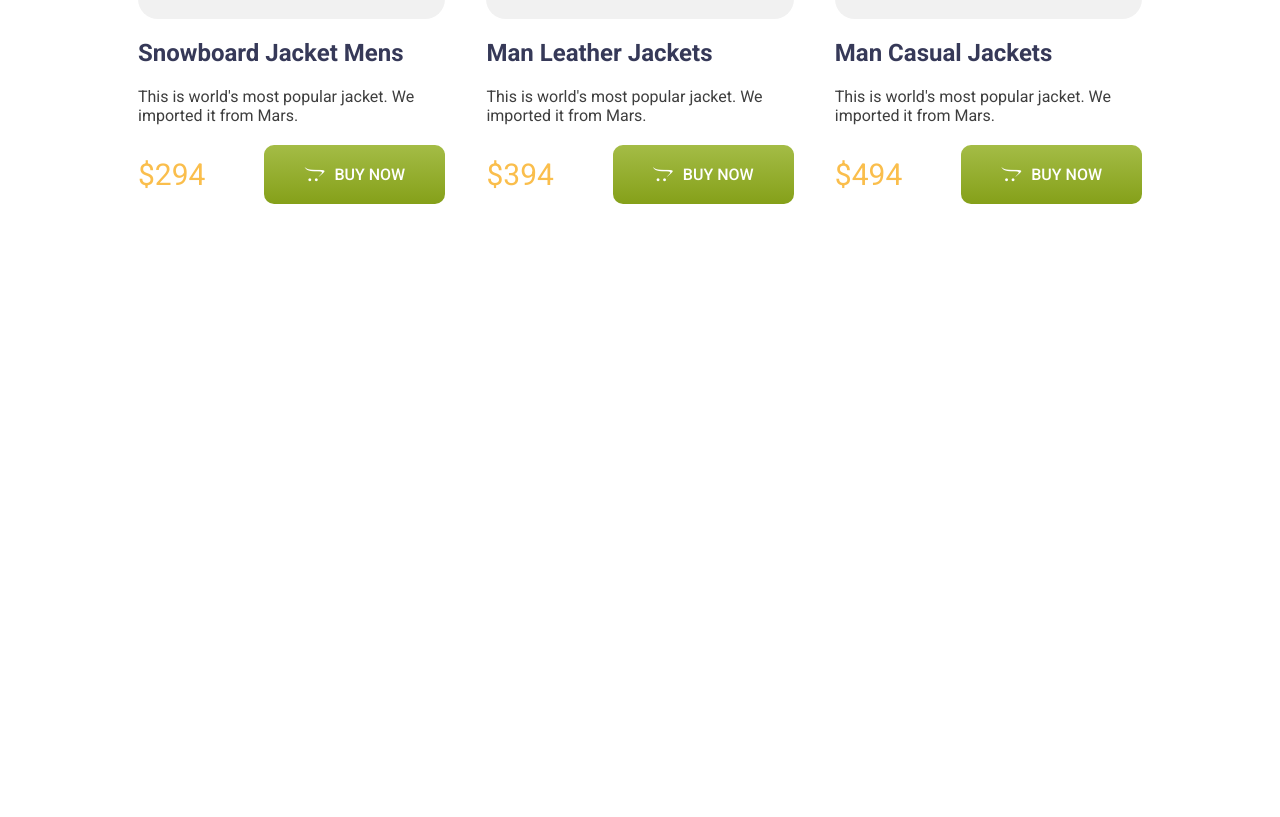
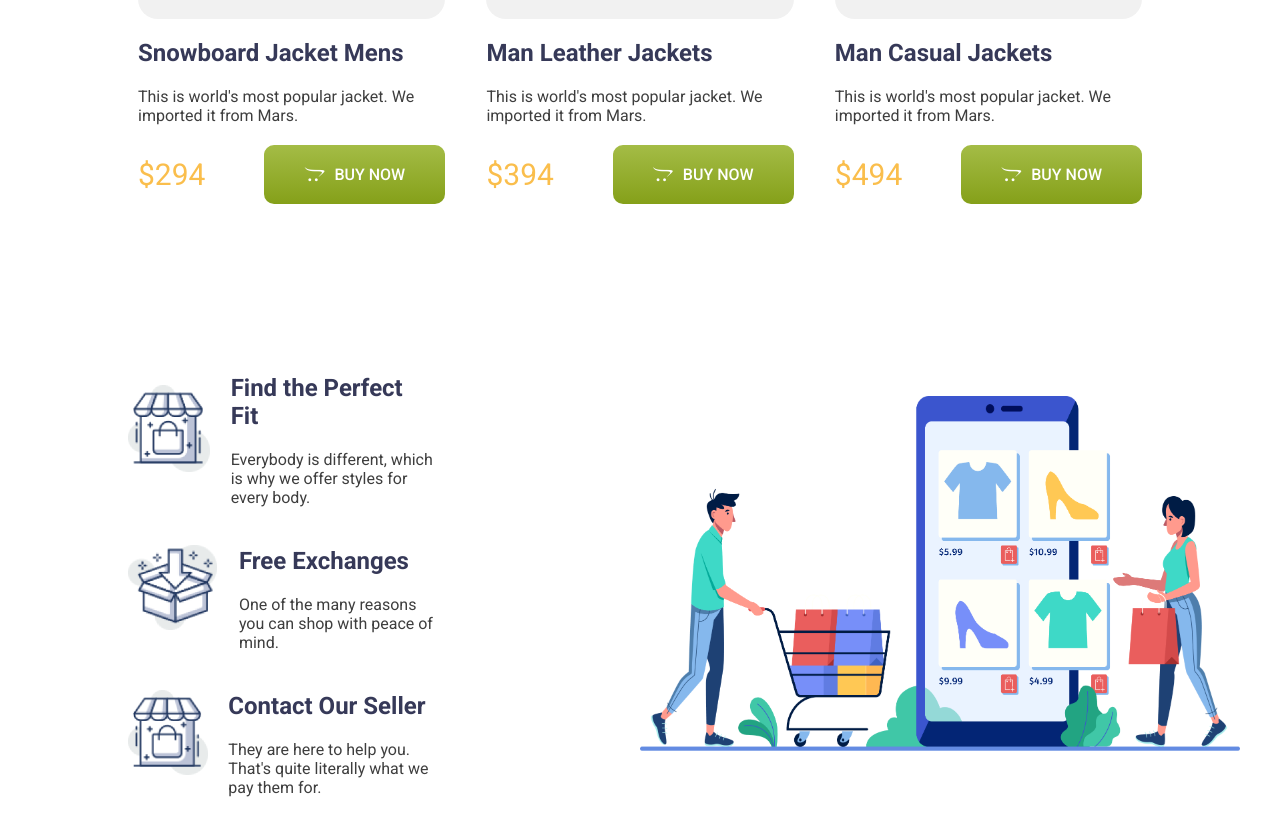
Before and after one commit to hshanto707/penguine-fashion, a plain HTML site: page index.html in a window 1280 px wide. Shown: the part 1626-2443 px from the top of the page. Before the commit the page ends 1860 px from the top, so only its background shows below. Drawn offline with Linux system fonts and the light colour scheme.

Commit message:
information section added

```diff
--- a/index.html
+++ b/index.html
@@ -152,8 +152,45 @@
       </div>
     </section>
 
+    <!-- * INFORMATION SECTION -->
 
+    <section class="container">
+      <div class="information">
+        <div class="info">
+          <div class="info-card">
+            <div style="margin: auto;">
+              <img src="images/icons/image 12.png" style="width: 80%; margin: auto;" alt="">
+            </div>
+            <div>
+              <h3 class="card-title">Find the Perfect Fit</h3>
+              <p class="details">Everybody is different, which is why we offer styles for every body.</p>
+            </div>
+          </div>
+          <div class="info-card">
+            <div style="margin: auto;">
+              <img src="images/icons/image 13.png" style="width: 80%; margin: auto;" alt="">
+            </div>
+            <div>
+              <h3 class="card-title">Free Exchanges</h3>
+              <p class="details">One of the many reasons you can shop with peace of mind.</p>
+            </div>
+          </div>
+          <div class="info-card">
+            <div style="margin: auto;">
+              <img src="images/icons/image 12.png" style="width: 80%; margin: auto;" alt="">
+            </div>
+            <div>
+              <h3 class="card-title">Contact Our Seller</h3>
+              <p class="details">They are here to help you. That's quite literally what we pay them for.</p>
+            </div>
+          </div>
+        </div>
+        <div class="information-img">
+          <img src="images/shopping.png" alt="">
+        </div>
+      </div>
 
+    </section>
   </main>
 
 
--- a/style.css
+++ b/style.css
@@ -157,3 +157,32 @@ header {
   color: #FABE4C;
   margin: auto 0;
 }
+
+
+/* ! INFORMATION SECTION */
+
+.information {
+  display: flex;
+  justify-content: space-between;
+  margin-top: 100px;
+  align-items: center;
+}
+
+.info {
+  margin: auto 0;
+  width: 30%;
+}
+
+.info-card {
+  display: flex;
+  justify-content: space-between;
+  margin: 20px 0;
+}
+
+.information-img {
+  width: 50%;
+  text-align: center;
+}
+.information-img img {
+  width: 600px;
+}
```
